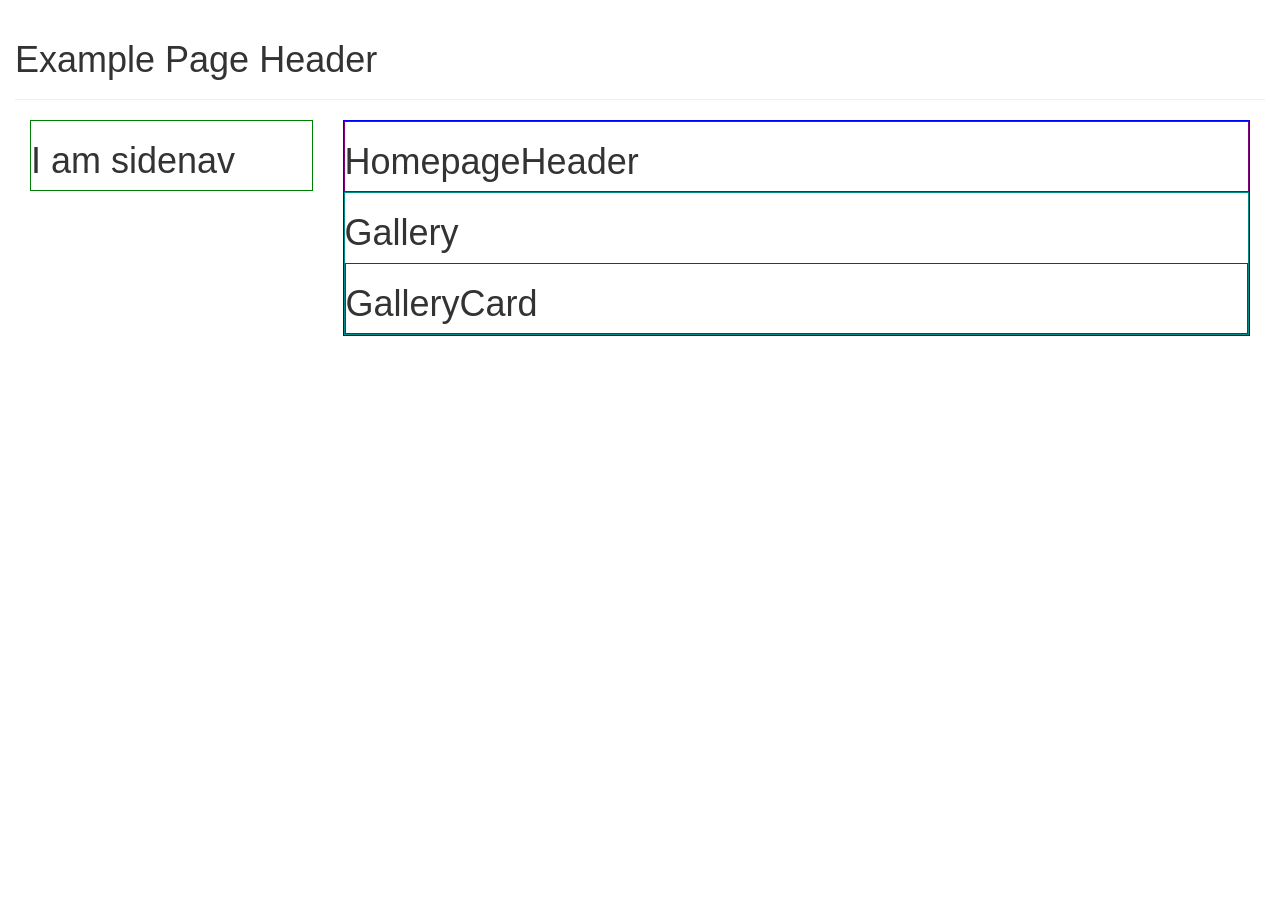
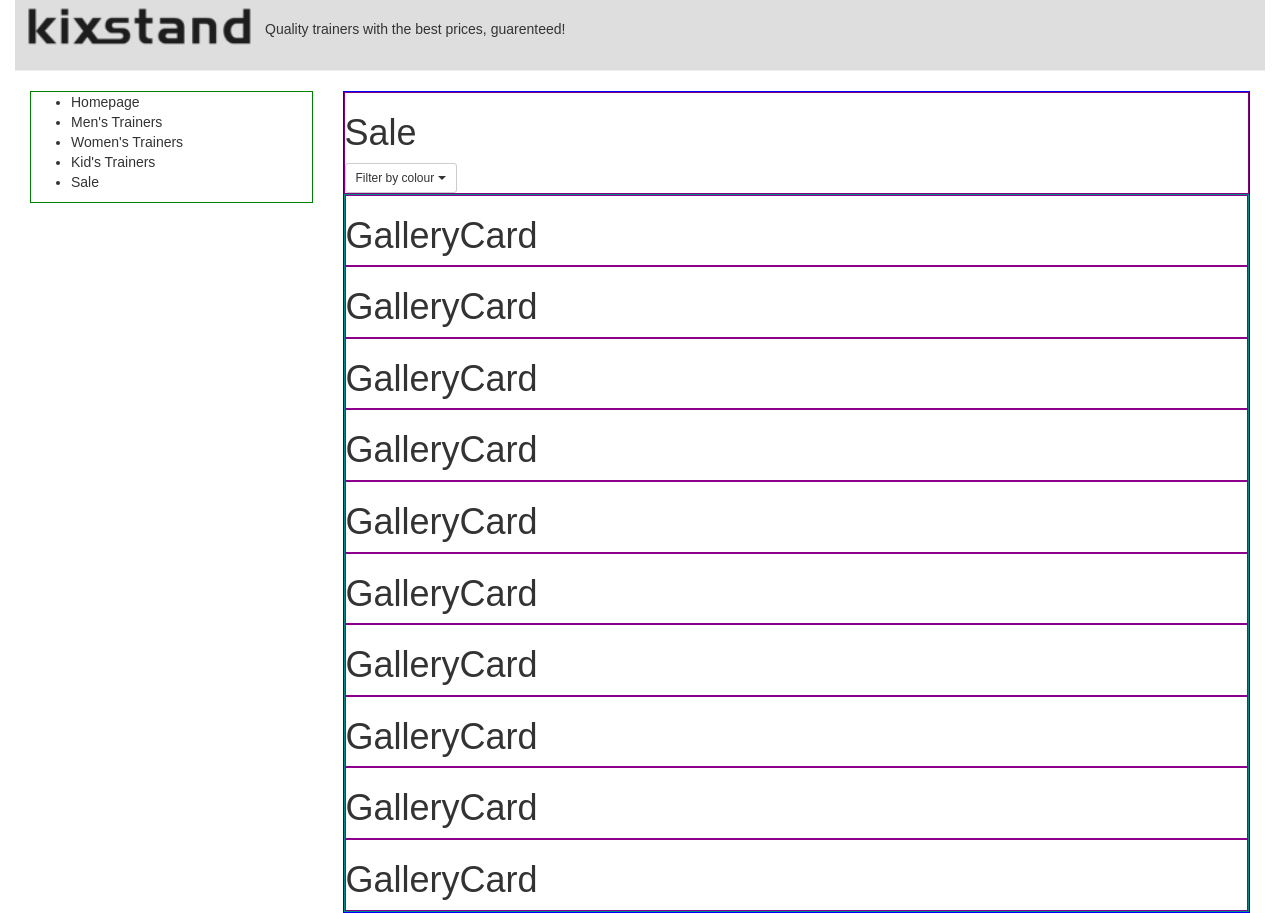
Before and after one commit to 123lk/hidden-tech-test, a React (Create React App) app: page / in a window 1280 px wide. Before the commit the page ends 800 px from the top, so only its background shows below. Built offline with nearby package versions, Linux system fonts and the light colour scheme.

Commit message:
added text and intial styling to side nav and page header

```diff
--- a/src/components/App.js
+++ b/src/components/App.js
@@ -1,6 +1,7 @@
 import React, { Component } from 'react';
 import SideNav from './SideNav';
 import HomePage from './HomePage';
+import PageHeader from './PageHeader';
 import '../css/App.css';
 
 class App extends Component {
@@ -9,9 +10,7 @@ class App extends Component {
       <div className='container-fluid'>
         <div className='row'>
           <div className='col-md-12'>
-            <div className="page-header">
-              <h1>Example Page Header</h1>
-            </div>
+          <PageHeader />
           </div>
         </div>
           <div className='col-md-3'>
--- a/src/components/Gallery.js
+++ b/src/components/Gallery.js
@@ -1,13 +1,28 @@
-import React, {Component} from 'react';
+import React, { Component } from 'react';
 import GalleryCard from './GalleryCard';
+import data from '../data.json';
 import '../css/Gallery.css';
 
+const trainers = data.trainers;
+
 class Gallery extends Component {
-  render () {
+  render() {
     return (
       <div className='gallery'>
-      <h1>Gallery</h1>
-      <GalleryCard />
+        {trainers.map((product, i) => {
+          return (
+            <GalleryCard
+              key={i}
+              id={product.id}
+              name={product.product_name}
+              description={product.description}
+              image={product.image}
+              previous_price={product.previous_price}
+              current_price={product.current_price}
+              colours={product.colours}
+            />
+          );
+        })}
       </div>
     );
   }
--- a/src/components/HomepageHeader.js
+++ b/src/components/HomepageHeader.js
@@ -1,11 +1,22 @@
-import React, {Component} from 'react';
+import React, { Component } from 'react';
 import '../css/HomepageHeader.css';
 
 class HomepageHeader extends Component {
-  render () {
+  render() {
     return (
       <div className='homepage-header'>
-      <h1>HomepageHeader</h1>
+        <h1>Sale</h1>
+        <div className="btn-group">
+          <button className="btn btn-default btn-sm dropdown-toggle" type="button" data-toggle="dropdown" aria-haspopup="true" aria-expanded="false">
+            Filter by colour  <span className="caret"></span>
+          </button>
+          <ul className="dropdown-menu">
+            <li>Blue</li>
+            <li>Black</li>
+            <li>White</li>
+            <li>Red</li>
+          </ul>
+        </div>
       </div>
     );
   }
--- /dev/null
+++ b/src/components/PageHeader.js
@@ -0,0 +1,15 @@
+import React, { Component } from 'react';
+import '../css/PageHeader.css';
+
+class PageHeader extends Component {
+  render () {
+    return (
+      <div className="page-header">
+        <span><img src={require('../assets/logo-header.png')} alt="" width="20%"/></span>
+        <span>Quality trainers with the best prices, guarenteed!</span>
+      </div>
+    );
+  }
+}
+
+export default PageHeader;
--- a/src/components/ProductPage.js
+++ b/src/components/ProductPage.js
@@ -1,6 +1,7 @@
 import React, { Component } from 'react';
 import MainProduct from './MainProduct';
 import RelatedProductGallery from './RelatedProductGallery';
+import Pageheader from './PageHeader';
 import SideNav from './SideNav';
 
 class ProductPage extends Component {
@@ -9,9 +10,7 @@ class ProductPage extends Component {
       <div className='container-fluid' id='product-page'>
         <div className='row'>
           <div className='col-md-12'>
-            <div className="page-header">
-              <h1>Example Page Header</h1>
-            </div>
+            <Pageheader />
           </div>
         </div>
         <div className='col-md-3'>
--- a/src/components/SideNav.js
+++ b/src/components/SideNav.js
@@ -5,7 +5,13 @@ class SideNav extends Component {
   render () {
     return (
       <div className='side-nav'>
-      <h1>I am sidenav</h1>
+        <ul>
+          <li>Homepage</li>
+          <li>Men's Trainers</li>
+          <li>Women's Trainers</li>
+          <li>Kid's Trainers</li>
+          <li>Sale</li>
+        </ul>
       </div>
     );
   }
--- /dev/null
+++ b/src/css/PageHeader.css
@@ -0,0 +1,4 @@
+.page-header {
+  background-color: #DEDEDE;
+  margin-top: 0;
+}
--- a/src/data.json
+++ b/src/data.json
@@ -5,6 +5,8 @@
       "product_name": "Trainers 1",
       "description": "Nulla vitae elit libero, a pharetra augue.",
       "image": "assets/images-1.jpg",
+      "previous_price": "£15.99",
+      "current_price": "£10.99",
       "colours": ["black", "white", "blue"]
     },
     {
@@ -12,6 +14,8 @@
       "product_name": "Trainers 2",
       "description": "Sed posuere consectetur est at lobortis.",
       "image": "assets/images-2.jpg",
+      "previous_price": "£17.99",
+      "current_price": "£12.99",
       "colours": ["black", "white", "red"]
     },
     {
@@ -19,6 +23,8 @@
       "product_name": "Trainers 3",
       "description": "Praesent commodo cursus magna, vel scelerisque nisl consectetur et.",
       "image": "assets/images-3.jpg",
+      "previous_price": "£13.99",
+      "current_price": "£9.99",
       "colours": ["blue"]
     },
     {
@@ -26,6 +32,8 @@
       "product_name": "Trainers 4",
       "description": "Integer posuere erat a ante venenatis dapibus posuere velit aliquet.",
       "image": "assets/images-4.jpg",
+      "previous_price": "£18.99",
+      "current_price": "£12.99",
       "colours": ["black", "white"]
     },
     {
@@ -33,6 +41,8 @@
       "product_name": "Trainers 5",
       "description": "Donec sed odio dui.",
       "image": "assets/images-5.jpg",
+      "previous_price": "£19.99",
+      "current_price": "£15.99",
       "colours": ["black", "red"]
     },
     {
@@ -40,6 +50,8 @@
       "product_name": "Trainers 6",
       "description": "Cras mattis consectetur purus sit amet fermentum.",
       "image": "assets/images-6.jpg",
+      "previous_price": "£15.99",
+      "current_price": "£10.99",
       "colours": ["red"]
     },
     {
@@ -47,6 +59,8 @@
       "product_name": "Trainers 7",
       "description": "Nulla vitae elit libero, a pharetra augue.",
       "image": "assets/images-7.jpg",
+      "previous_price": "£19.99",
+      "current_price": "£15.99",
       "colours": ["black", "white"]
     },
     {
@@ -54,6 +68,8 @@
       "product_name": "Trainers 8",
       "description": "Aenean lacinia bibendum nulla sed consectetur.",
       "image": "assets/images-8.jpg",
+      "previous_price": "£13.99",
+      "current_price": "£9.99",
       "colours": ["white"]
     },
     {
@@ -61,6 +77,8 @@
       "product_name": "Trainers 9",
       "description": "Sed posuere consectetur est at lobortis.",
       "image": "assets/images-9.jpg",
+      "previous_price": "£18.99",
+      "current_price": "£10.99",
       "colours": ["white", "red"]
     },
     {
@@ -68,6 +86,8 @@
       "product_name": "Trainers 10",
       "description": "Morbi leo risus, porta ac consectetur ac, vestibulum at eros.",
       "image": "assets/images-10.jpg",
+      "previous_price": "£15.99",
+      "current_price": "£10.99",
       "colours": ["white", "blue"]
     }
   ]
```
Also changed, not shown: src/assets/logo-header.png (added).
